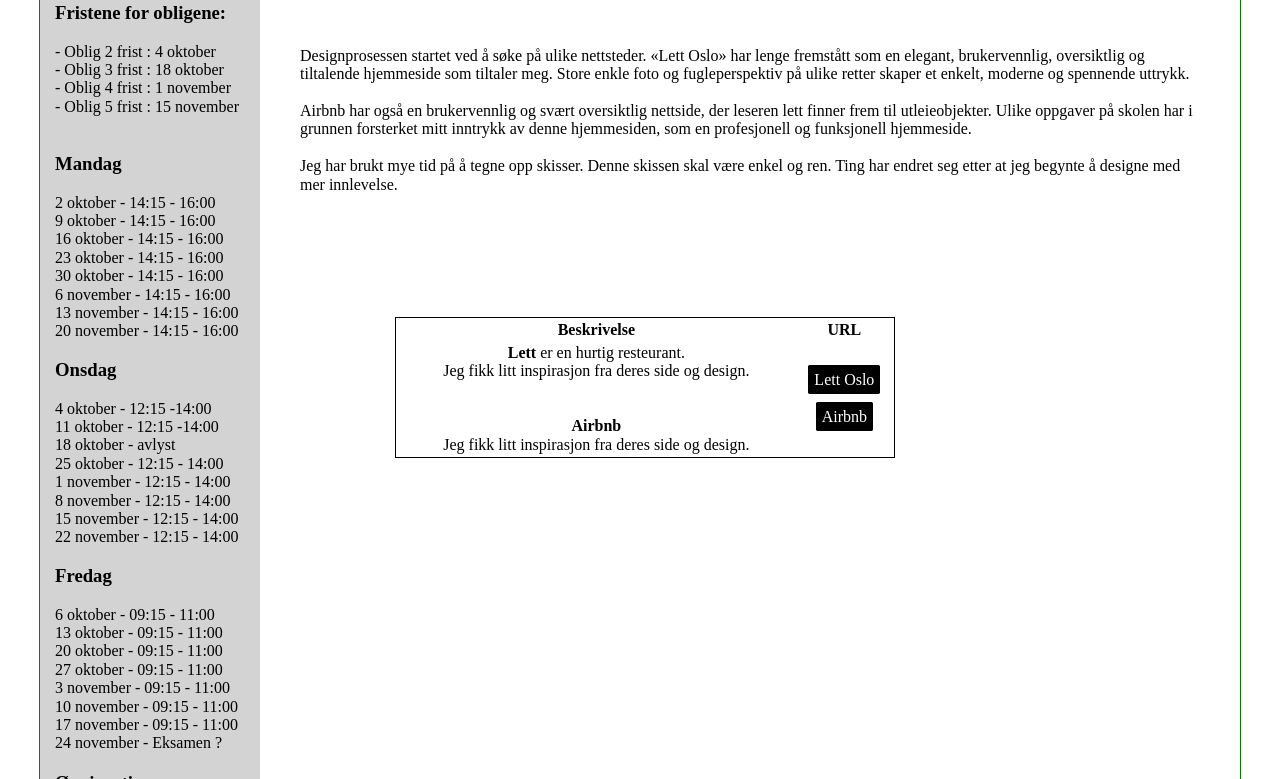
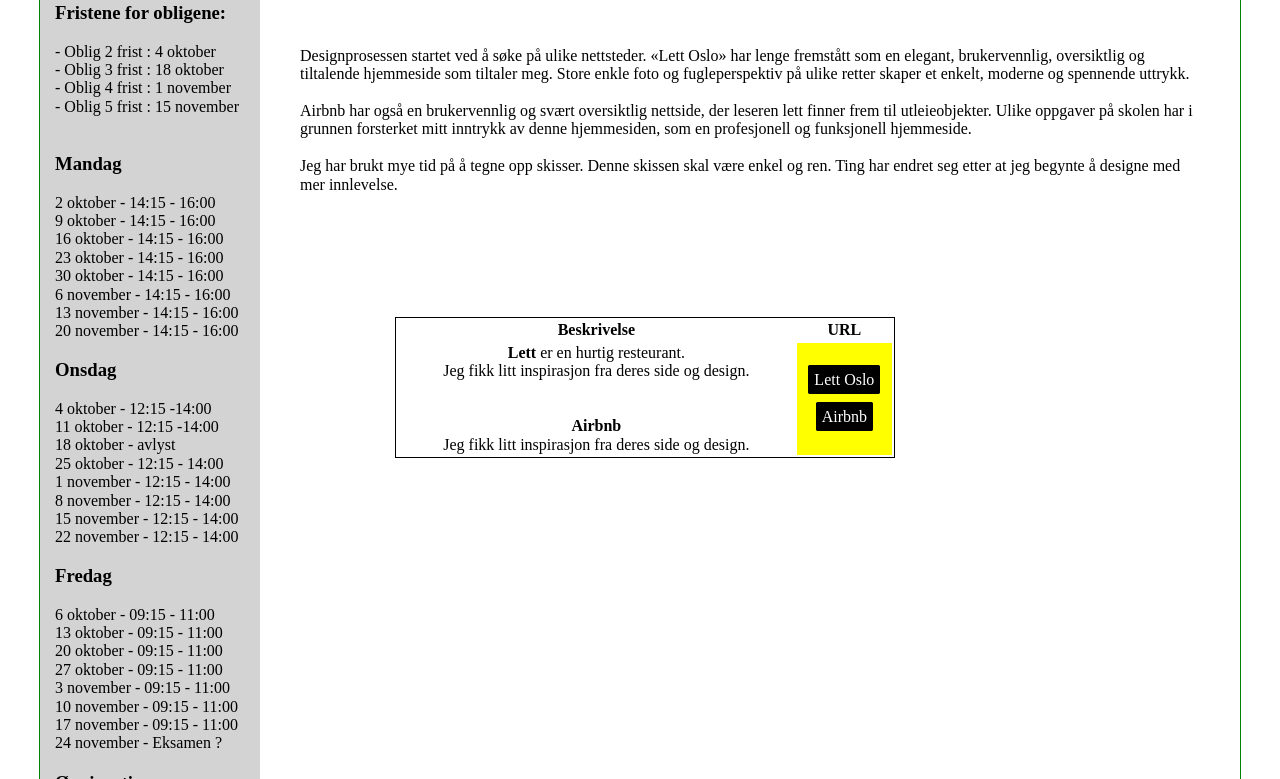
Before and after one commit to brimsyie/oblig2., a plain HTML site: page omgrid.html in a window 1280 px wide. Shown: the part 321-1100 px from the top of the page. Drawn offline with nearby package versions, Linux system fonts and the light colour scheme.

```diff
--- a/index.css
+++ b/index.css
@@ -158,9 +158,9 @@
 	max-width: 1165px;
 }
 
-table tr th tr td a{
-	color:yellow;
-}
+table tr td:nth-child(2) {
+	background-color: yellow}
+
 /*Math Eksempel*/
 #kropp {
 	width: 1200px;
```
